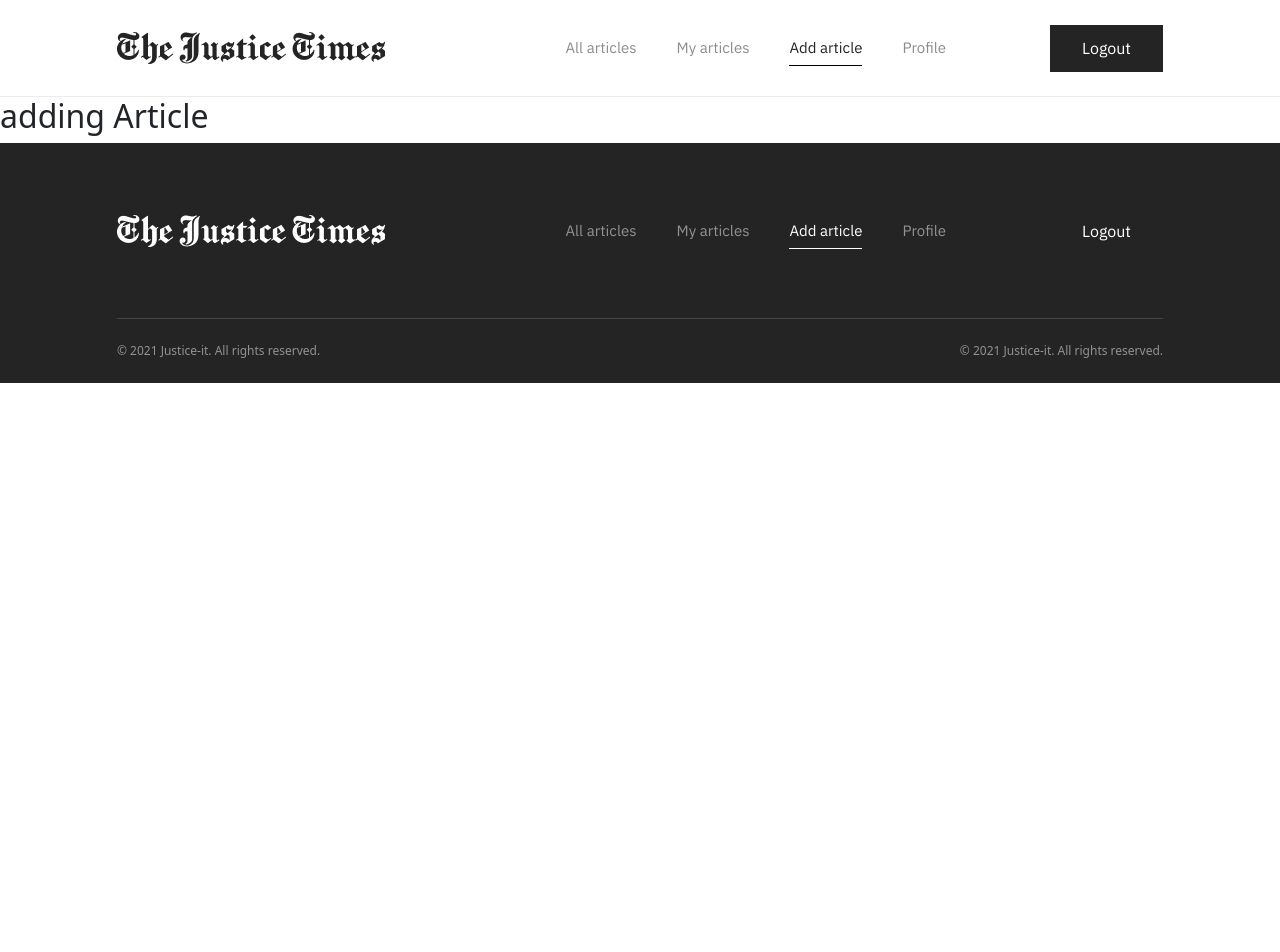
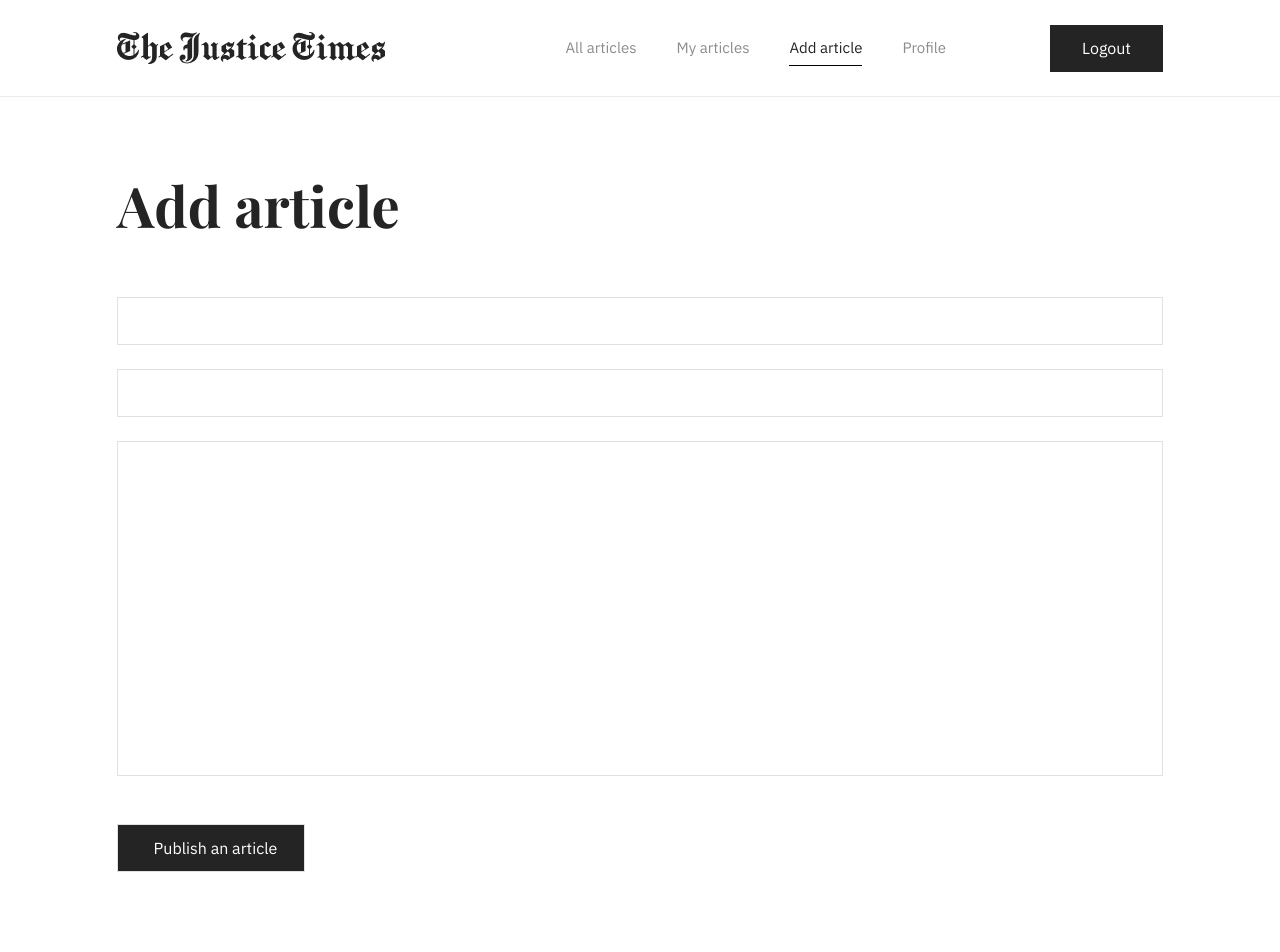
Before and after one commit to shopinDan/justice-times, a React (Create React App) app: page /add-article in a window 1280 px wide. Shown: the top 952 px of the page. Before the commit the page ends 800 px from the top, so only its background shows below. Built offline with nearby package versions, Linux system fonts and the light colour scheme; sample sign-in values are in the browser's storage.

Commit message:
Create AddArticleForm.js; Init and setup components.

```diff
--- /dev/null
+++ b/src/components/AddArticleForm/AddArticleForm.js
@@ -0,0 +1,40 @@
+import React, {useState, useEffect} from 'react';
+import './AddArticleForm.scss'
+
+
+function AddArticleForm() {
+
+    const [form, setForm] = useState({
+        title: "",
+        category: "",
+        text: ""
+    })
+
+    const [loginUser,] = useState(JSON.parse(localStorage.getItem("email")));
+
+    const [userLocal, setUserLocal] = useState(localStorage.getItem("users") ?
+        JSON.parse(localStorage.getItem("users")) : []);
+
+    const handleSubmit = (event) => {
+        event.preventDefault();
+        console.log('====>"submit"<====', "submit")
+    }
+
+    const changeHandler = (event) => {
+        setForm({...form, [event.target.name]: event.target.value});
+    }
+    return (
+            <div className="add-article-form__wrapper">
+                <h2>Add article</h2>
+                <form onSubmit={handleSubmit}>
+                    <input type="text" name="title" onChange={changeHandler}/>
+                    <input type="text"  name="category" onChange={changeHandler}/>
+                    <textarea name="text" onChange={changeHandler}/>
+                    <input  className="sub__btn" type="submit" value="Publish an article"/>
+                </form>
+            </div>
+    )
+        ;
+}
+
+export default AddArticleForm;
--- /dev/null
+++ b/src/components/AddArticleForm/AddArticleForm.scss
@@ -0,0 +1,40 @@
+.add-article-form__wrapper {
+  h2{
+    font-family: 'Playfair Display', serif;
+    font-style: normal;
+    font-weight: bold;
+    font-size: 56px;
+    line-height: 56px;
+    color: #242424;
+    margin-bottom: 64px;
+  }
+  form {
+    display: flex;
+    flex-direction: column;
+    input{
+      height: 48px;
+      border: 1px solid #E1E1E1;
+      box-sizing: border-box;
+      margin-bottom: 24px;
+      padding-left: 15px;
+    }
+    textarea {
+      height: 335px;
+      border: 1px solid #E1E1E1;
+      margin-bottom: 48px;
+      resize: none;
+      padding: 15px;
+    }
+    .sub__btn {
+      width: 188px;
+      height: 48px;
+      background: #242424;
+      font-family: 'IBM Plex Sans', serif;
+      font-style: normal;
+      font-weight: normal;
+      font-size: 16px;
+      line-height: 16px;
+      color: #FFFFFF;
+    }
+  }
+}
--- a/src/components/SigninForm/SigninForm.js
+++ b/src/components/SigninForm/SigninForm.js
@@ -14,7 +14,8 @@ export default function SigninForm () {
         description: "",
         articles: []
     })
-    const [userLocal, setUserLocal] = useState(localStorage.getItem("users") ? JSON.parse(localStorage.getItem("users")) : []);
+    const [userLocal, setUserLocal] = useState(localStorage.getItem("users") ?
+        JSON.parse(localStorage.getItem("users")) : []);
     const history = useHistory();
     useEffect(()=>{
         localStorage.setItem("users", JSON.stringify(userLocal));
--- a/src/pages/AddArticle.js
+++ b/src/pages/AddArticle.js
@@ -1,3 +1,12 @@
+import AddArticleForm from "../components/AddArticleForm/AddArticleForm";
+
 export default function AddArticle() {
-    return <h2>adding Article</h2>
+    return (
+        <div className="page__padding">
+            <div className="container">
+                <AddArticleForm/>
+            </div>
+        </div>
+
+    )
 }
```
